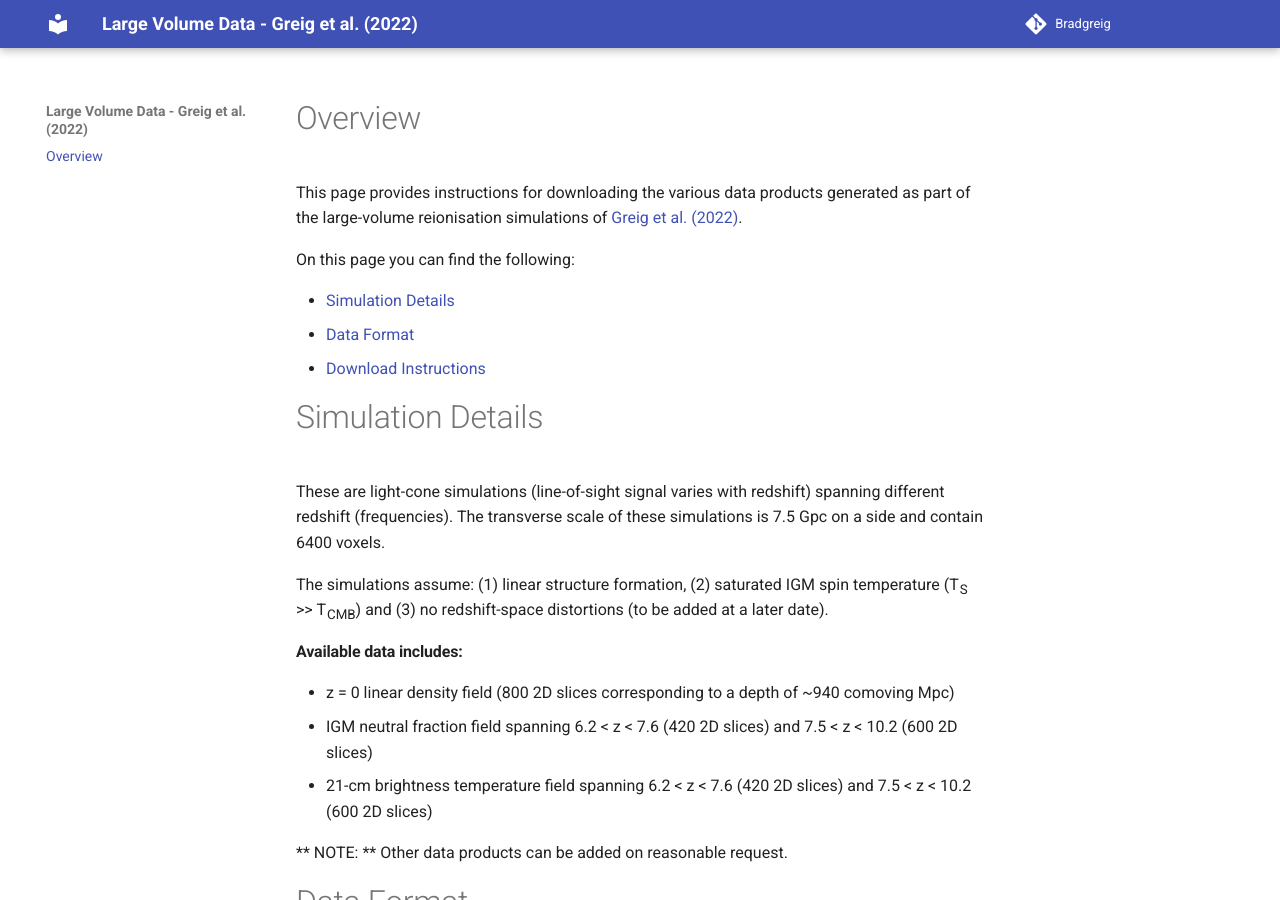
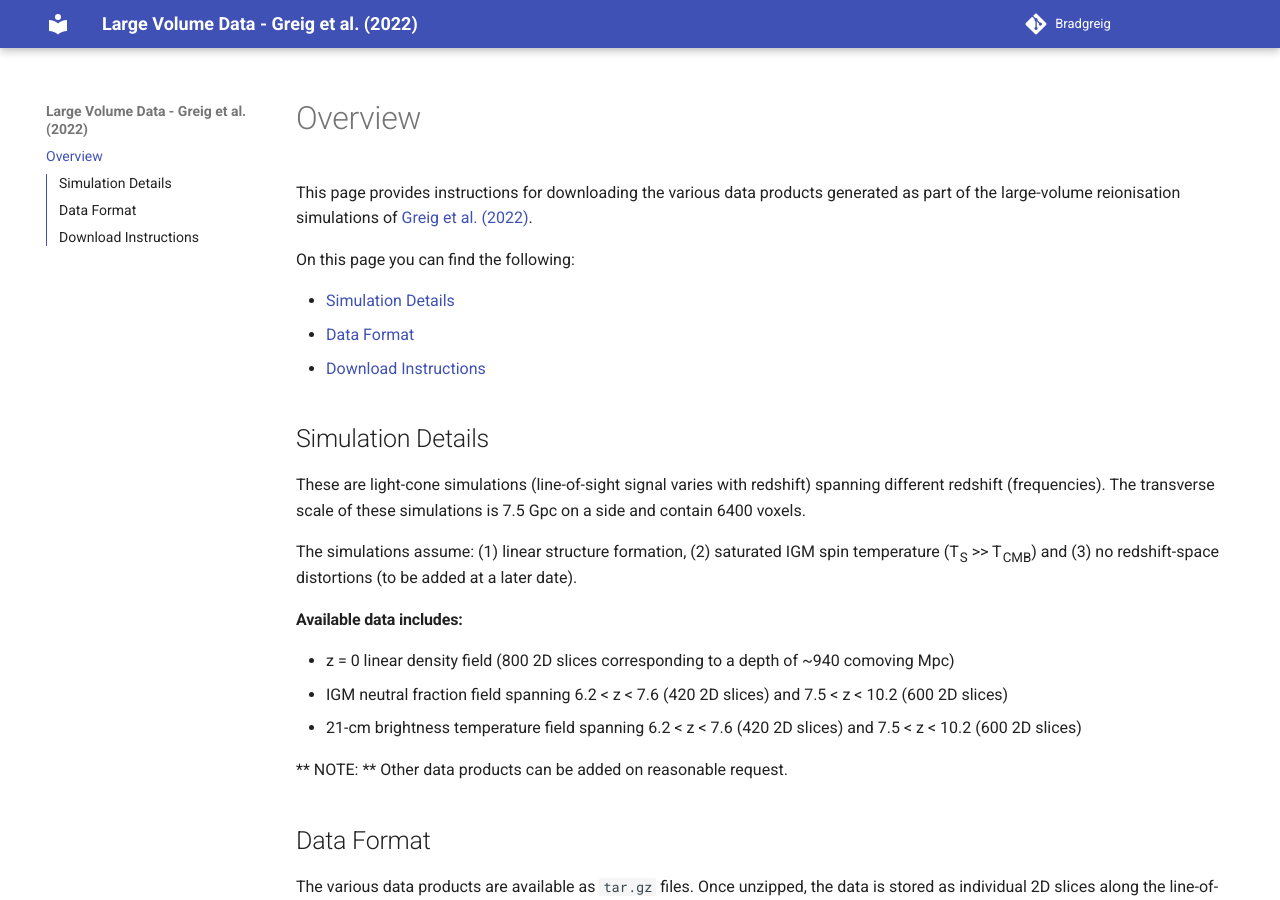
Before and after one commit to BradGreig/large-volume-data, an MkDocs documentation site: the page built from docs/index.md, in a window 1280 px wide and 900 px high. Built offline with MkDocs 1.6.1 and Material for MkDocs 9.7.7, drawn with Linux system fonts in a browser that asks for light colours.

Commit message:
:zap: Put TOC in navbar with section links

```diff
--- a/docs/index.md
+++ b/docs/index.md
@@ -8,7 +8,7 @@
 - [Data Format](#data-format)
 - [Download Instructions](#download-instructions)
 
-# Simulation Details
+## Simulation Details
 
 These are light-cone simulations (line-of-sight signal varies with redshift) spanning different redshift (frequencies). The transverse scale of these simulations is 7.5 Gpc on a side and contain 6400 voxels.
 
@@ -21,13 +21,13 @@
 
 ** NOTE: ** Other data products can be added on reasonable request.
 
-# Data Format
+## Data Format
 
 The various data products are available as `tar.gz` files. Once unzipped, the data is stored as individual 2D slices along the line-of-sight. These are stored as binary files, in C major format (x + DIM * y).
 
 The filenames of these individual 2D slices contain all relevant meta information (redshift and corresponding slice number along the line-of-sight).
 
-# Download Instructions
+## Download Instructions
 
 The data is stored using [Mediaflux](https://www.arcitecta.com/mediaflux/features/) and available through the Mediaflux Data Mover client. Clicking on the download link will first prompt you to download the Mediaflux Data Mover client before automatically opening it.
 
--- a/mkdocs.yml
+++ b/mkdocs.yml
@@ -1,6 +1,8 @@
 site_name: Large Volume Data - Greig et al. (2022)
 theme:
   name: material
+  features:
+    - toc.integrate
 repo_url: https://bradgreig.github.io/large-volume-data/
 plugins: []
 
@@ -12,3 +14,6 @@
   - admonition
   - pymdownx.details
   - pymdownx.superfences
+  - toc:
+      permalink: true
+      toc_depth: 3
```
